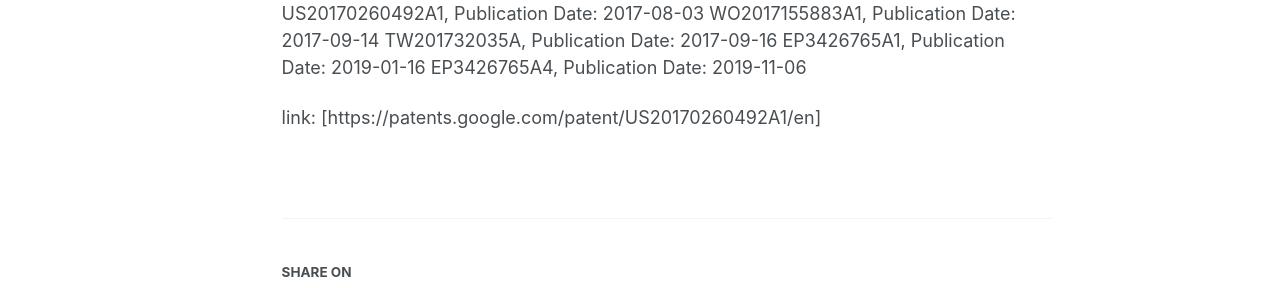
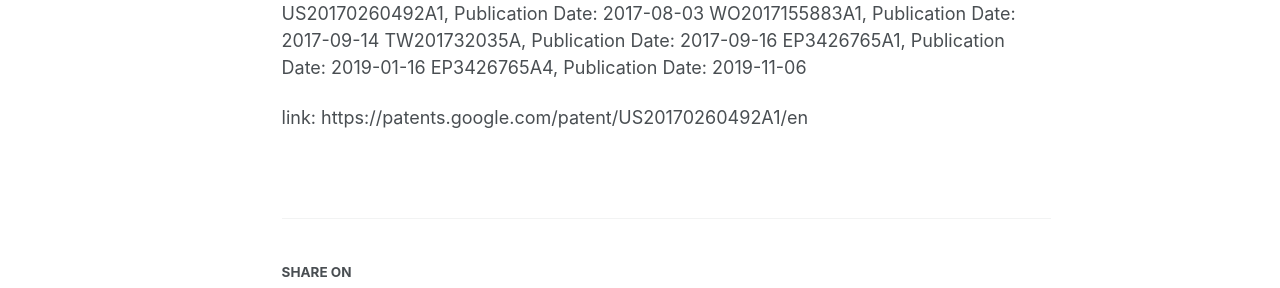
Before and after one commit to durundal-cnc/durundal-cnc.github.io, a Jekyll site: the page built from _patents/patent1.md, in a window 1280 px wide and 1037 px high. Shown: the part 518-806 px from the top of the window. Built offline with Jekyll 4.4.1, drawn with Linux system fonts in a browser that asks for light colours; a script bundle is joined from its source files by our own code; library files that are not in the unit come from our copies.

```diff
--- a/_patents/patent1.md
+++ b/_patents/patent1.md
@@ -12,4 +12,4 @@ TW201732035A, Publication Date: 2017-09-16
 EP3426765A1, Publication Date: 2019-01-16
 EP3426765A4, Publication Date: 2019-11-06
 
-link: [https://patents.google.com/patent/US20170260492A1/en]
+link: https://patents.google.com/patent/US20170260492A1/en
```
